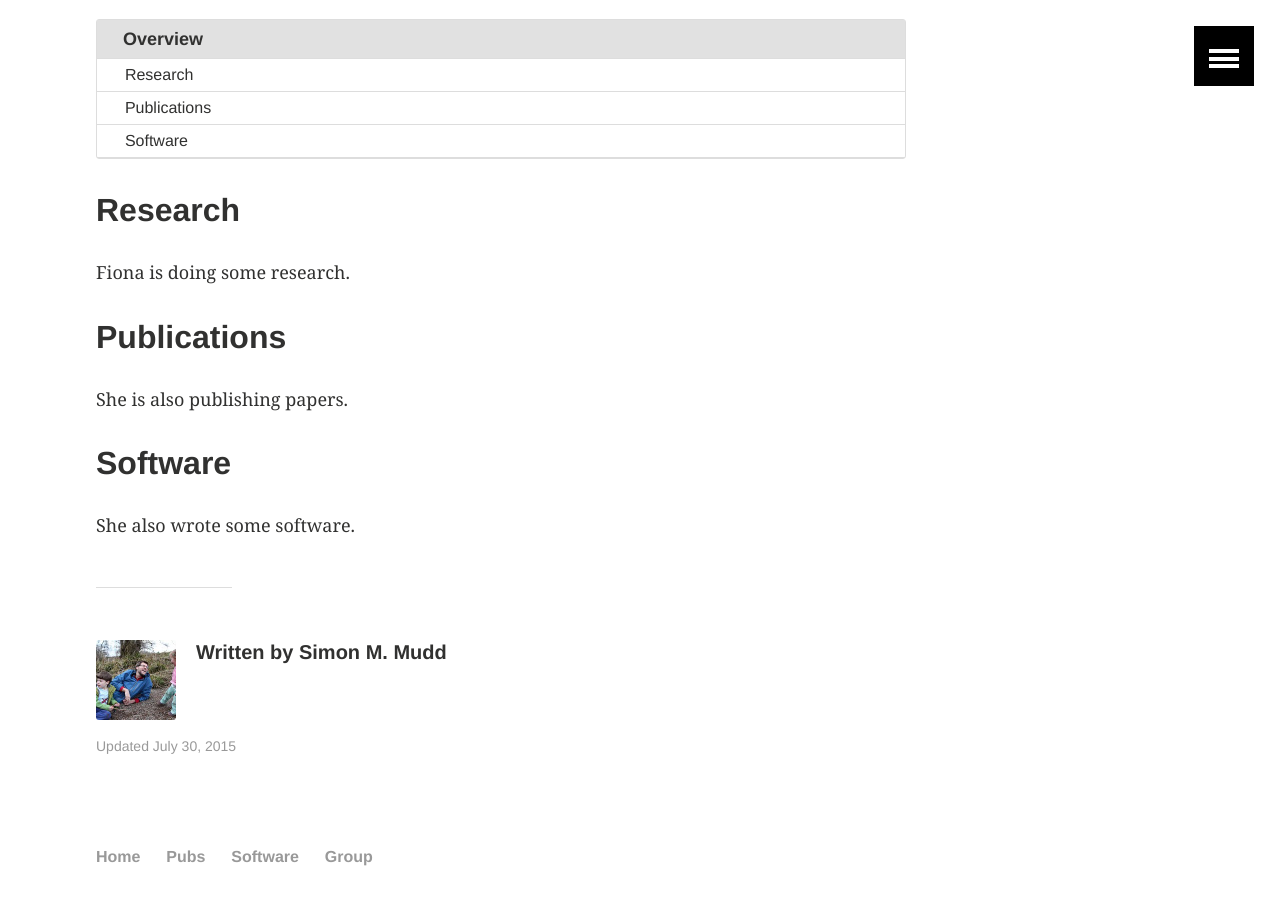
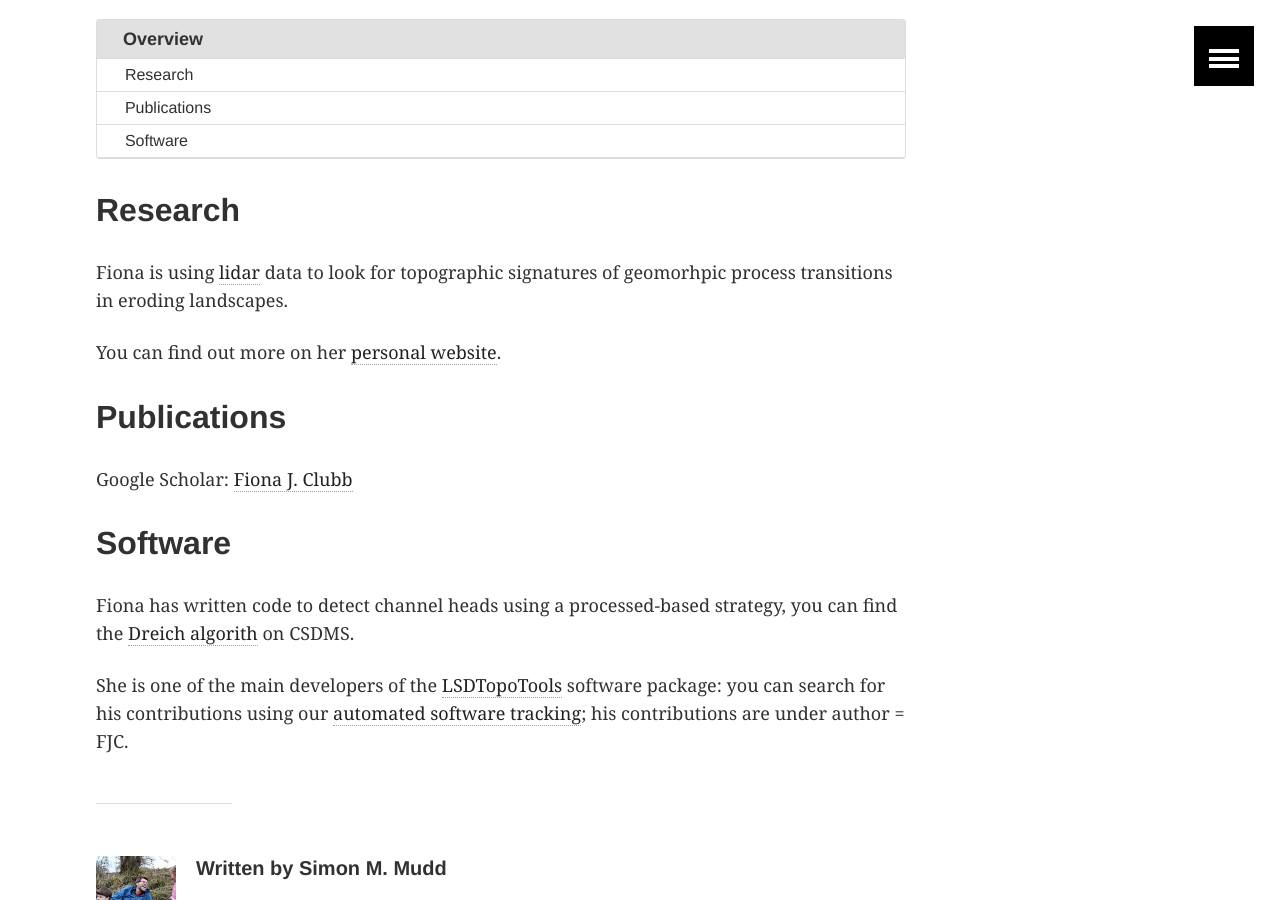
Before and after one commit to simon-m-mudd/simon-m-mudd.github.io, a Jekyll site: the page built from _posts/group/2015-07-02-Fiona-Clubb.md, in a window 1280 px wide and 900 px high, scrolled down 1166 px. Built offline with Jekyll 4.4.1, drawn with Linux system fonts in a browser that asks for light colours.

Commit message:
Added some more content

```diff
--- a/_posts/group/2015-07-02-Fiona-Clubb.md
+++ b/_posts/group/2015-07-02-Fiona-Clubb.md
@@ -18,12 +18,16 @@ Fiona J. Clubb
 
 ## Research
 
-Fiona is doing some research.
+  Fiona is using [lidar](https://en.wikipedia.org/wiki/Lidar) data to look for topographic signatures of geomorhpic process transitions in eroding landscapes.
+
+  You can find out more on her [personal website](http://www.geos.ed.ac.uk/homes/s0923330/).
 
 ## Publications
 
-She is also publishing papers.
+  Google Scholar: [Fiona J. Clubb](https://scholar.google.co.uk/citations?user=LnCvUwwAAAAJ&hl=en)
 
 ## Software
 
-She also wrote some software.
+  Fiona has written code to detect channel heads using a processed-based strategy, you can find the [Dreich algorith](http://csdms.colorado.edu/wiki/Model:DrEICH_algorithm) on CSDMS.
+
+  She is one of the main developers of the [LSDTopoTools](http://lsdtopotools.github.io/) software package: you can search for his contributions using our [automated software tracking](http://www.geos.ed.ac.uk/~s0675405/LSD_Docs/index.html); his contributions are under author = FJC.
```
Also changed, not shown: other parts of _posts/group/2015-07-02-Fiona-Clubb.md (+1 -1 lines), _posts/group/2015-07-01-David-Milodowski.md (+6 -4 lines), _posts/group/2015-07-03-Stuart-Grieve.md (+6 -4 lines).
